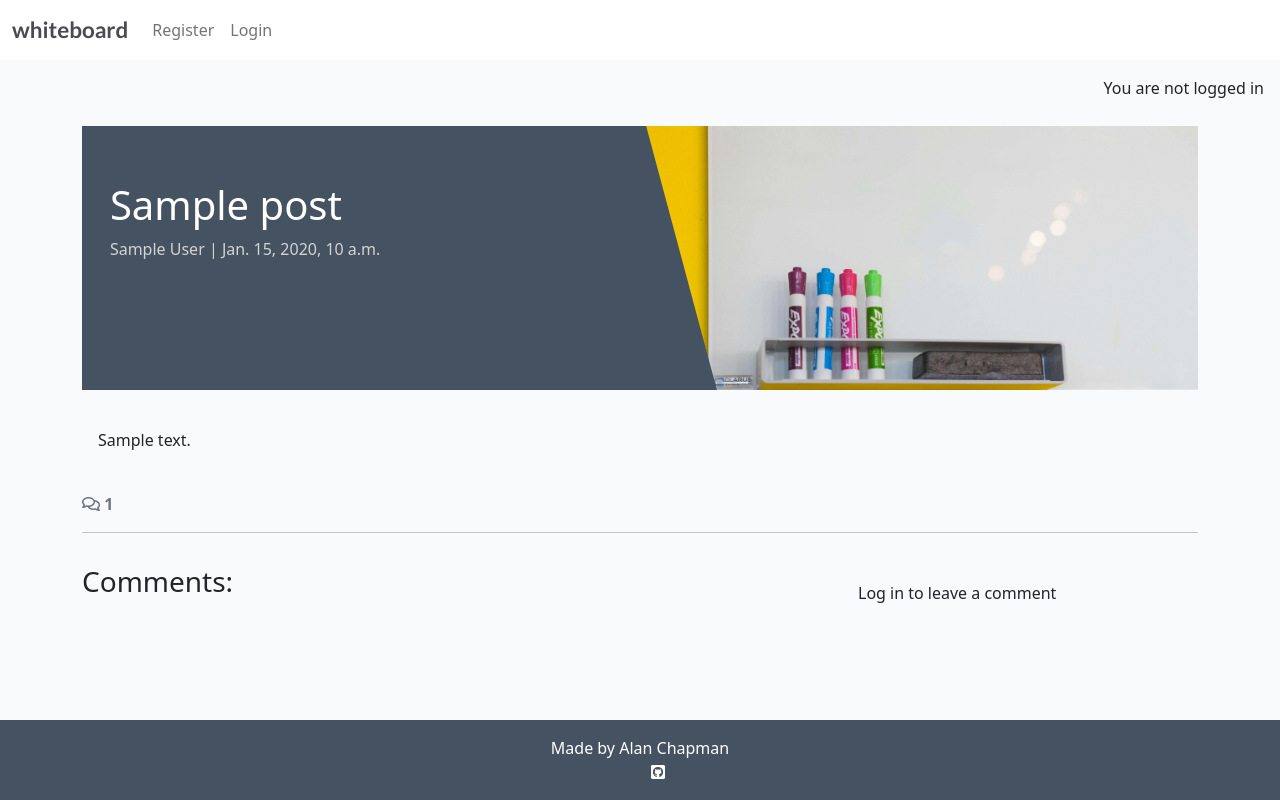
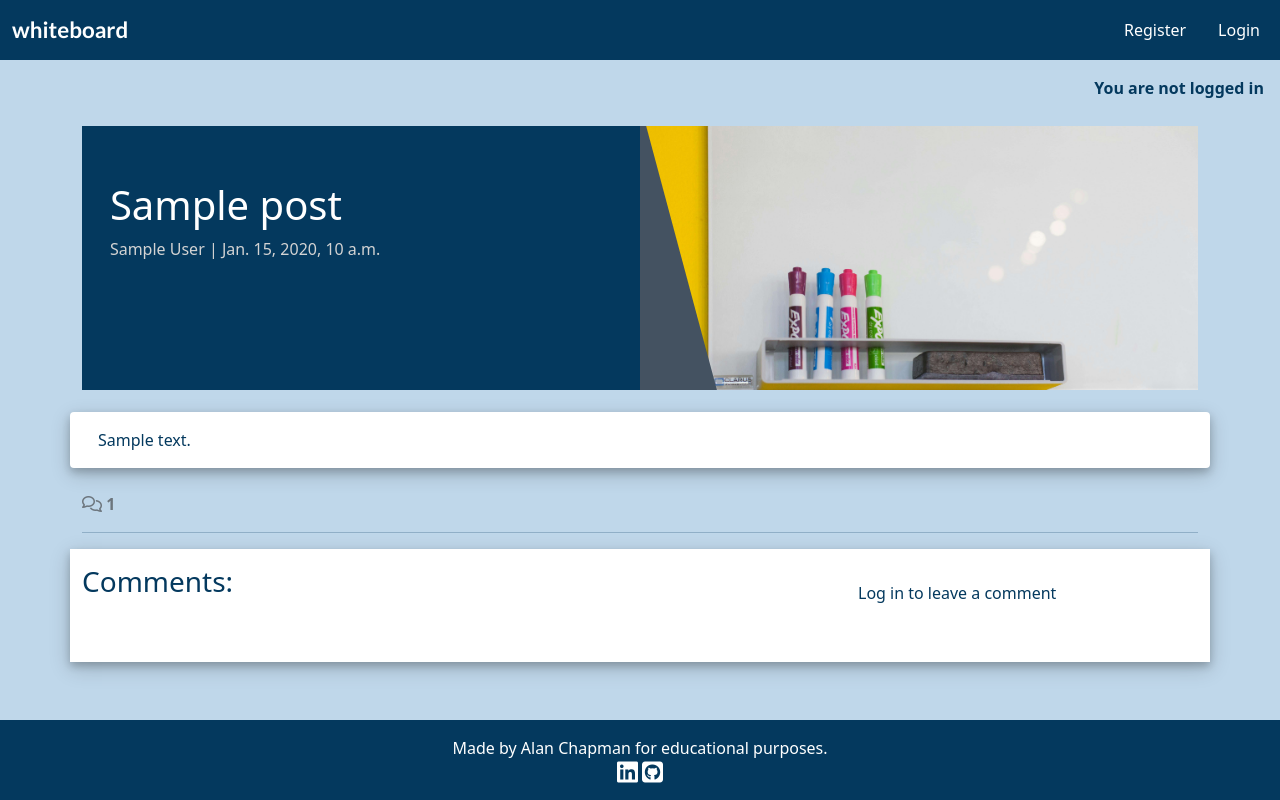
Before and after one commit to alanjameschapman/whiteboard, a Django app: template edblog/templates/edblog/post_detail.html in a window 1280 px wide. Run offline with Django 3.2, Linux system fonts and the light colour scheme; the template is opened without the code that fills it: most values are stand-ins (such as "Sample title", 1, 10 or a date in 2020); some libraries are stand-ins or nearby versions.

Commit message:
Add site styling and update summernote_config to resize on create_post.html

```diff
--- a/edblog/forms.py
+++ b/edblog/forms.py
@@ -37,4 +37,4 @@ class PostForm(forms.ModelForm):
         This class is used to create a form for the blog post.
         """
         model = Post
-        fields = ('title', 'subject', 'set', 'content')
+        fields = ('title', 'subject', 'set', 'image', 'content')
--- a/edblog/templates/edblog/create_post.html
+++ b/edblog/templates/edblog/create_post.html
@@ -7,7 +7,7 @@
 <div class="masthead">
     <div class="container">
         <div class="row g-0">
-            <div class="d-none d-md-block col-md-6 masthead-image">
+            <div class="d-none d-md-block col-md-6 masthead-image dropshadow">
                 <img src="{% static 'images/default.jpg' %}" class="scale" alt="placeholder">
             </div>
         </div>
@@ -16,7 +16,7 @@
 
 <div class="container">
     <div class="row">
-        <div class="col card mb-4  mt-3 left  top">
+        <div class="col card mb-4 mt-3 left top dropshadow">
             <div class="card-body">
                 <form method="post">
                     {% csrf_token %}
--- a/edblog/templates/edblog/index.html
+++ b/edblog/templates/edblog/index.html
@@ -12,7 +12,7 @@
             <div class="row">
                 {% for post in post_list %}
                 <div class="col-md-4">
-                    <div class="card mb-4">
+                    <div class="card mb-4 dropshadow">
                         <div class="card-body">
                             <div class="image-container">
                                 {% if "placeholder" in post.featured_image.url %}
@@ -22,8 +22,8 @@
                                 <img class="card-img-top" src=" {{ post.featured_image.url }}" alt="{{ post.title }}">
                                 {% endif %}
                                 <div class="image-flash">
-                                    <p class="author">Author: {{ post.author }}</p>
-                                    <p class="author">Set: {{ post.set }}</p>
+                                    <p class="author">{{ post.subject }} | {{ post.set }}</p>
+                                    <p class="author">{{ post.author }}</p>
                                 </div>
                             </div>
                             <a href="{% url 'post_detail' post.slug %}" class="post-link">
--- a/edblog/templates/edblog/post_detail.html
+++ b/edblog/templates/edblog/post_detail.html
@@ -22,7 +22,7 @@
 
 <div class="container">
     <div class="row">
-        <div class="col card mb-4  mt-3 left  top">
+        <div class="col card mb-4  mt-3 left top dropshadow">
             <div class="card-body">
                 <!-- The post content goes inside the card-text. -->
                 <!-- Use the | safe filter inside the template tags -->
@@ -44,7 +44,7 @@
         </div>
     </div>
     <!-- Displaying Comments -->
-    <div class="row">
+    <div class="row board dropshadow">
         <div class="col-md-8 card mb-4  mt-3 ">
             <h3>Comments:</h3>
             <div class="card-body">
--- a/static/css/style.css
+++ b/static/css/style.css
@@ -2,13 +2,14 @@
 
 body {
     background-color: #F9FAFC;
+    color: #04395e;
 }
 
 .brand {
     font-family: Lato, sans-serif;
     font-size: 1.4rem;
     font-weight: 700;
-    color: #4A4A4F;
+    color: white; /* was #E84610 */
 }
 
 .red-o {
@@ -24,16 +25,16 @@ body {
 }
 
 .dark-bg {
-    background-color: #445261;
+    background-color: #04395e; /* was #445261 */
 }
 
 .main-bg {
-    background-color: #F9FAFC;
+    background-color: #BFD7EA; /* was #F9FAFC */
 }
 
 .card {
     border: none;
-    background-color: transparent;
+    background-color: white; /* was transparent */
 }
 
 .image-container {
@@ -45,7 +46,7 @@ body {
     bottom: 5%;
     min-width: 30%;
     left: -2px;
-    background-color: #188181;
+    background-color: #04395e;
 }
 
 .scale {
@@ -69,7 +70,7 @@ body {
 }
 
 .masthead-text {
-    background-color: #445261;
+    background-color: #04395e; /* was #445261 */
     color: white;
     position: relative;
 }
@@ -115,7 +116,7 @@ body {
 
 .btn-signup,
 .btn-edit {
-    background-color: #188181;
+    background-color: #04395e; /* was #445261 */
     color: #fff;
 }
 
@@ -132,7 +133,7 @@ body {
 
 .link:hover,
 .link:active {
-    color: #445261;
+    color: #eec701; /* was #445261 */
     text-decoration: underline;
 }
 
@@ -161,3 +162,29 @@ body {
 .approval {
     color: rgb(222, 146, 168);
 }
+
+/* Custom styles for the blog app */
+
+.navbar-light .navbar-nav .nav-link {
+    color: white;
+}
+
+.navbar-light .navbar-toggler-icon {
+    color: white;
+}
+
+.dropshadow {
+box-shadow: 0 4px 8px 0 rgba(0, 0, 0, 0.2), 0 6px 20px 0 rgba(0, 0, 0, 0.19); /* was none */
+}
+
+.navbar-nav {
+    flex-direction: row;
+}
+
+.board {
+    background-color: white;
+}
+
+.summernote {
+    width: 100%;
+}
--- a/templates/base.html
+++ b/templates/base.html
@@ -20,7 +20,10 @@
     <link href="https://fonts.googleapis.com/css2?family=Lato:wght@300;700&display=swap" rel="stylesheet">
 
     <!-- Font Awesome CSS -->
-    <link rel="stylesheet" href="https://cdnjs.cloudflare.com/ajax/libs/font-awesome/5.15.3/css/all.min.css">
+    <!-- <link rel="stylesheet" href="https://cdnjs.cloudflare.com/ajax/libs/font-awesome/5.15.3/css/all.min.css"> -->
+    <link rel="stylesheet" href="https://cdnjs.cloudflare.com/ajax/libs/font-awesome/6.5.1/css/all.min.css"
+        integrity="sha512-DTOQO9RWCH3ppGqcWaEA1BIZOC6xxalwEsw9c2QQeAIftl+Vegovlnee1c9QX4TctnWMn13TZye+giMm8e2LwA=="
+        crossorigin="anonymous" referrerpolicy="no-referrer" />
 
     <!-- Bootstrap CSS -->
     <link href="https://cdn.jsdelivr.net/npm/bootstrap@5.0.1/dist/css/bootstrap.min.css" rel="stylesheet"
@@ -34,15 +37,15 @@
 <body class="d-flex flex-column h-100 main-bg">
 
     <!-- Navigation -->
-    <nav class="navbar navbar-expand-lg navbar-light bg-white">
+    <nav class="navbar navbar-expand-lg navbar-light dark-bg">
         <div class="container-fluid">
             <a class="navbar-brand" href="{% url 'home' %}"><span class="brand">whiteboard</span></span></a>
-            <button class="navbar-toggler" type="button" data-bs-toggle="collapse" data-bs-target="#navbarText"
+            <!-- <button class="navbar-toggler" type="button" data-bs-toggle="collapse" data-bs-target="#navbarText"
                 aria-controls="navbarText" aria-expanded="false" aria-label="Toggle navigation">
                 <span class="navbar-toggler-icon"></span>
-            </button>
-            <div class="collapse navbar-collapse" id="navbarText">
-                <ul class="navbar-nav me-auto mb-2 mb-lg-0">
+            </button> -->
+            <div id="navbarText">
+                <ul class="navbar-nav me-auto mb-2 gap-3 mb-lg-0">
                     {% if user.is_authenticated %}
                     <li class="nav-item">
                         <a class="nav-link {% if request.path == logout_url %}active" aria-current="page{% endif %}"
@@ -68,7 +71,7 @@
         </div>
     </nav>
     <!-- displaying Django messages -->
-    <div class="container">
+    <!-- <div class="container">
         <div class="row">
             <div class="col-md-8 offset-md-2">
                 {% for message in messages %}
@@ -80,12 +83,12 @@
                 {% endfor %}
             </div>
         </div>
-    </div>
+    </div> -->
     <main class="flex-shrink-0 main-bg">
         {% if user.is_authenticated %}
-        <p class="text-end m-3">You are logged in as {{ user }}</p>
+        <p class="text-end m-3 fw-bold">You are logged in as {{ user }}</p>
         {% else %}
-        <p class="text-end m-3">You are not logged in</p>
+        <p class="text-end m-3 fw-bold">You are not logged in</p>
         {% endif %}
 
         {% block content %}
@@ -96,10 +99,10 @@
 
     <!-- Footer -->
     <footer class="footer mt-auto py-3 dark-bg">
-        <p class="m-0 text-center text-white">Made by Alan Chapman</p>
+        <p class="m-0 text-center text-white">Made by Alan Chapman for educational purposes.</p>
         <p class="m-0 text-center text-white">
-            <i class="fab fa-linkedin-square ms-3"></i>
-            <i class="fab fa-github-square ms-3"></i>
+            <i class="fa-brands fa-linkedin fa-xl"></i>
+            <i class="fa-brands fa-github-square fa-xl"></i>
         </p>
     </footer>
 
```
Also changed, not shown: whiteboard/settings.py (+25 -0 lines).
